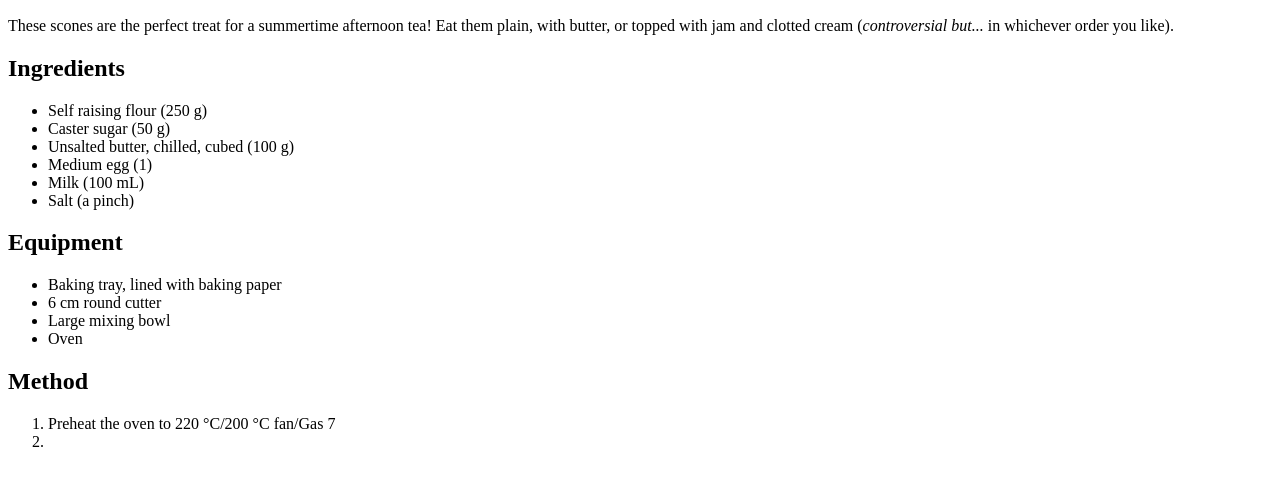
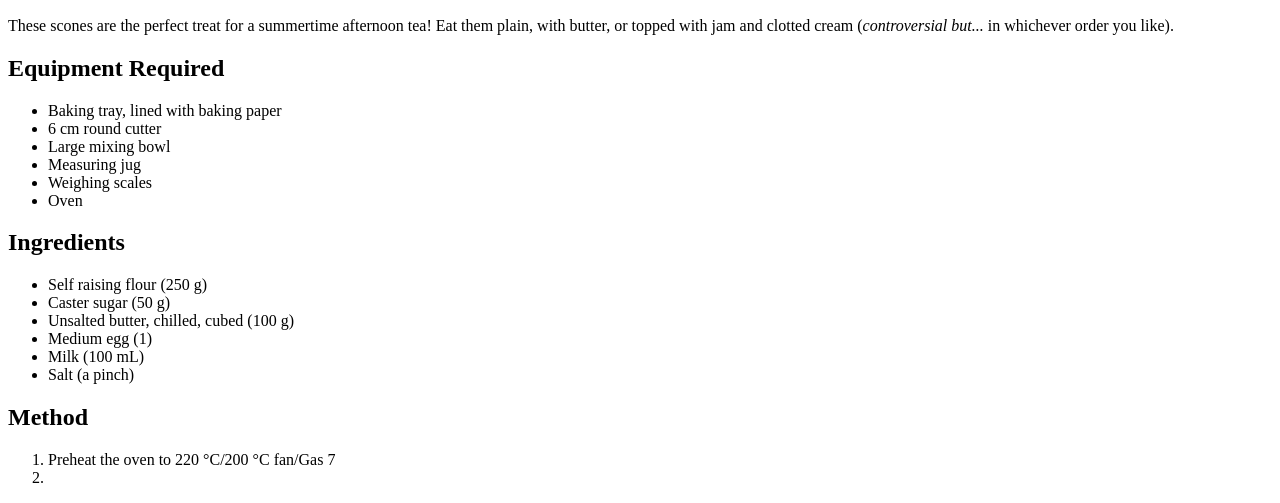
Before and after one commit to RAS251093/odin-recipes, a plain HTML site: page recipes/scones.html in a window 1280 px wide. Shown: the part 434-937 px from the top of the page. Before the commit the page ends 901 px from the top, so only its background shows below. Drawn offline with Linux system fonts and the light colour scheme.

Commit message:
Move equipment list above ingredients list

```diff
--- a/recipes/scones.html
+++ b/recipes/scones.html
@@ -17,6 +17,15 @@
             jam and clotted cream (<em>controversial but...</em>
             in whichever order you like).
         </p>
+        <h2>Equipment Required</h2>
+        <ul>
+            <li>Baking tray, lined with baking paper</li>
+            <li>6 cm round cutter</li>
+            <li>Large mixing bowl</li>
+            <li>Measuring jug</li>
+            <li>Weighing scales</li>
+            <li>Oven</li>
+        </ul>
         <h2>Ingredients</h2>
         <ul>
             <li>Self raising flour (250 g)</li>
@@ -26,13 +35,7 @@
             <li>Milk (100 mL)</li>
             <li>Salt (a pinch)</li>
         </ul>
-        <h2>Equipment</h2>
-        <ul>
-            <li>Baking tray, lined with baking paper</li>
-            <li>6 cm round cutter</li>
-            <li>Large mixing bowl</li>
-            <li>Oven</li>
-        </ul>
+
         <h2>Method</h2>
         <ol>
             <li>Preheat the oven to 220 °C/200 °C fan/Gas 7</li>
```
